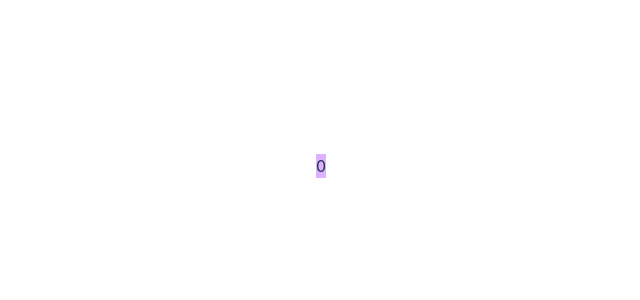
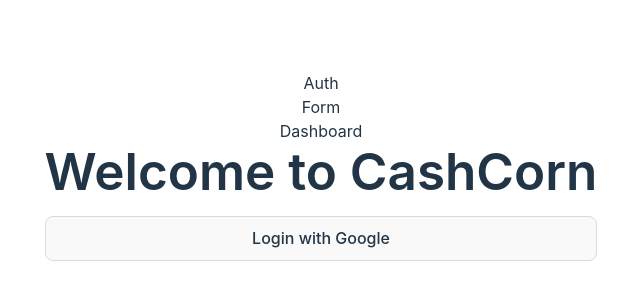
Before and after one commit to rumezaa/finTrack, a React (Vite) app: page / in a window 1280 px wide. Shown: the part 234-534 px from the top of the page, without its empty margins (319-959 px from the left). Built offline with nearby package versions, Linux system fonts and the light colour scheme.

Commit message:
create page components

```diff
--- a/src/App.tsx
+++ b/src/App.tsx
@@ -1,20 +1,22 @@
 import { useState } from 'react'
 import './App.css'
+import AuthPage from './components/AuthPage'
+import DashboardPage from './components/DashboardPage'
+import FormPage from './components/FormPage'
 
 function App() {
-  const [count, setCount] = useState(0)
-
-
+  const [page, setPage] = useState<string>("auth")
 
   return (
     <>
-      <div className='bg-purple-300'>
-        <div onClick={() => setCount(count + 1)}>
-          {count}
-        </div>
-
-      </div>
-
+    <ul>
+      <li onClick={() => setPage("auth")}>Auth</li>
+      <li onClick={() => setPage("form")}>Form</li>
+      <li onClick={() => setPage("dashboard")}>Dashboard</li>
+    </ul>
+      {page == "auth" && <AuthPage/>}
+      {page == "form" && <FormPage/>}
+      {page == "dashboard" && <DashboardPage/>}
     </>
   )
 }
--- /dev/null
+++ b/src/components/AuthPage.tsx
@@ -0,0 +1,8 @@
+export default function AuthPage() {
+    return (
+        <div className="flex flex-col gap-4">
+            <h1 className="text-sm font-semibold">Welcome to CashCorn</h1>
+            <button>Login with Google</button>
+        </div>
+    )
+}
--- /dev/null
+++ b/src/components/DashboardPage.tsx
@@ -0,0 +1,8 @@
+export default function DashboardPage() {
+    return (
+        <div>
+            <h1>Dashboard</h1>
+
+        </div>
+    )
+}
--- /dev/null
+++ b/src/components/FormPage.tsx
@@ -0,0 +1,7 @@
+export default function FormPage() {
+    return (
+        <div>
+            <h1>Tell us about your goals</h1>
+        </div>
+    )
+}
--- a/src/index.css
+++ b/src/index.css
@@ -5,10 +5,6 @@
   font-family: Inter, system-ui, Avenir, Helvetica, Arial, sans-serif;
   line-height: 1.5;
   font-weight: 400;
-
-  color-scheme: light dark;
-  color: rgba(255, 255, 255, 0.87);
-  background-color: #242424;
 
   font-synthesis: none;
   text-rendering: optimizeLegibility;
@@ -18,11 +14,11 @@
 
 a {
   font-weight: 500;
-  color: #646cff;
+  color: #F75A11;
   text-decoration: inherit;
 }
 a:hover {
-  color: #535bf2;
+  color: #F75A11;
 }
 
 body {
@@ -40,17 +36,16 @@ h1 {
 
 button {
   border-radius: 8px;
-  border: 1px solid transparent;
+  border: 1px solid rgb(219, 219, 219);
   padding: 0.6em 1.2em;
   font-size: 1em;
   font-weight: 500;
   font-family: inherit;
-  background-color: #1a1a1a;
   cursor: pointer;
   transition: border-color 0.25s;
 }
 button:hover {
-  border-color: #646cff;
+  border-color: #F75A11;
 }
 button:focus,
 button:focus-visible {
```
